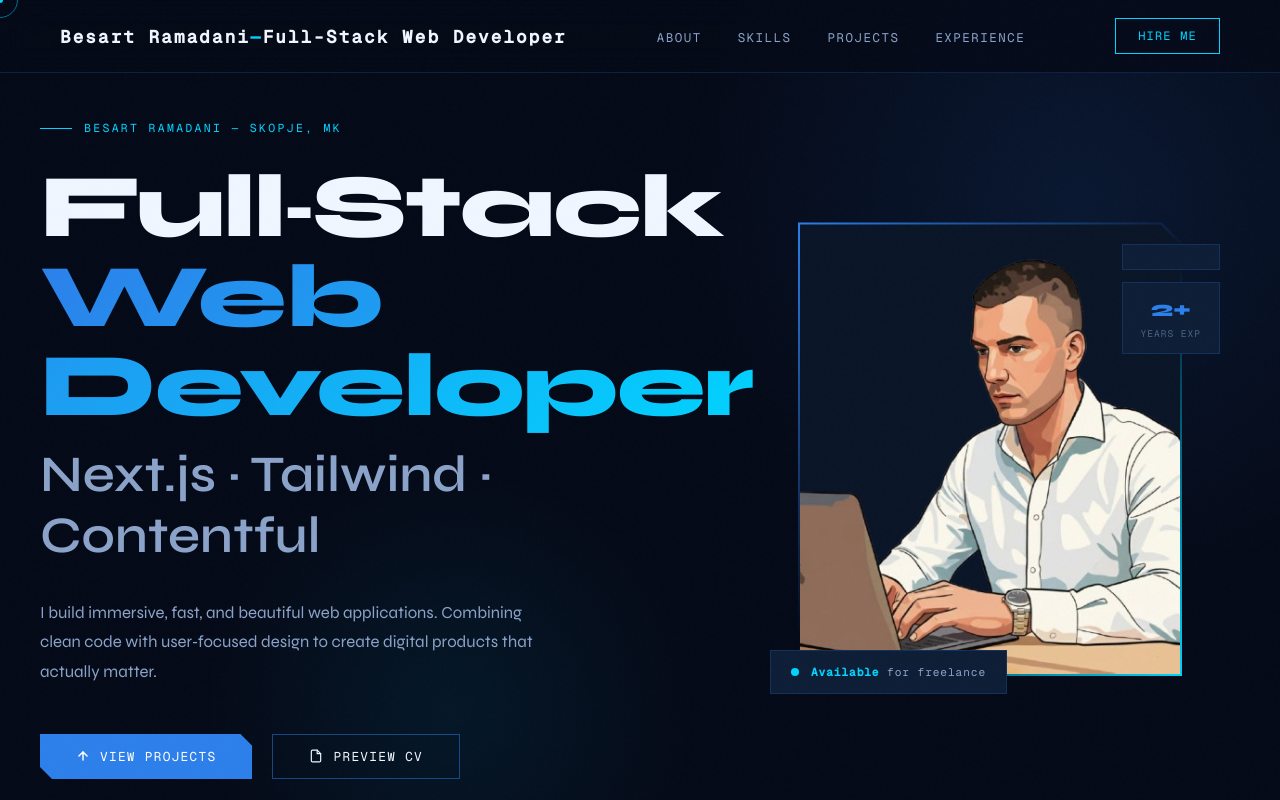
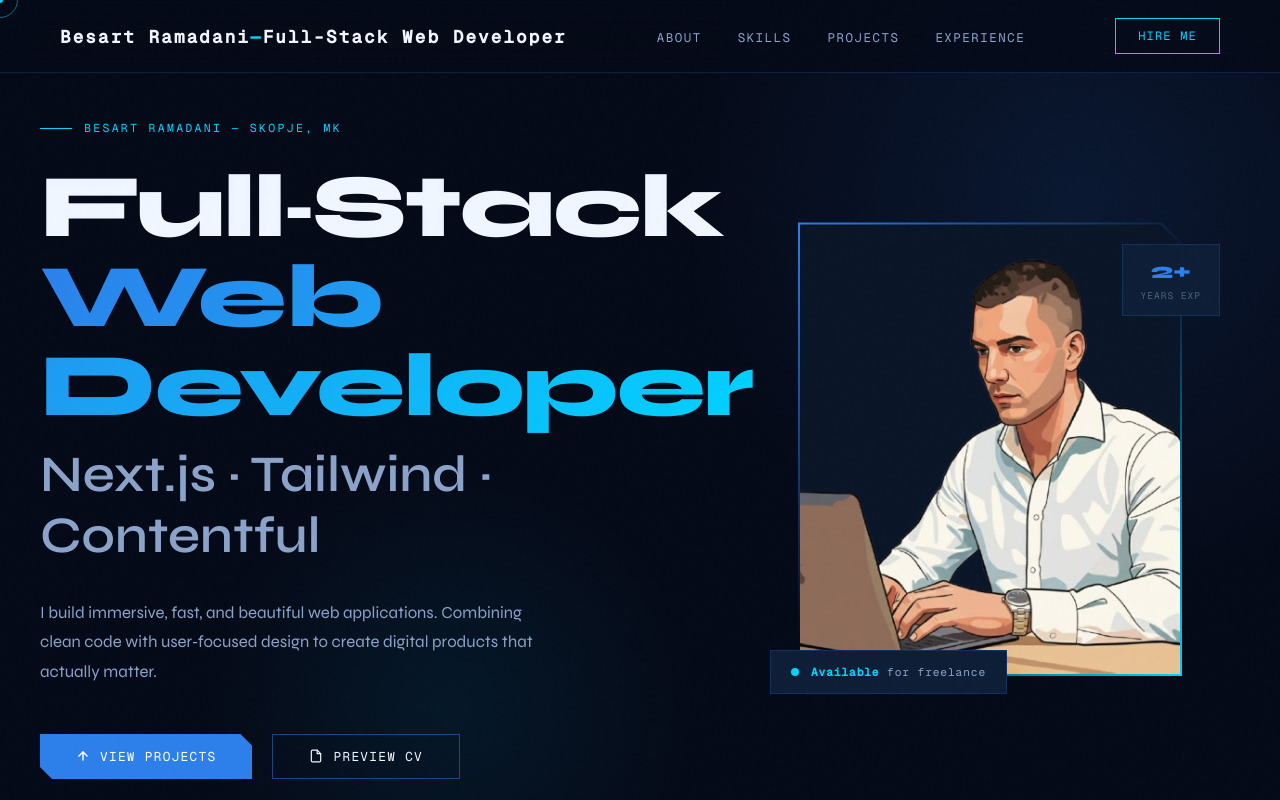
Before and after one commit to BesarttR/portfolio-website, a React (Vite) app: page / in a window 1280 px wide. Shown: the top 800 px of the page. Built offline with nearby package versions, Linux system fonts and the light colour scheme.

Commit message:
small fix

```diff
--- a/src/components/Hero.jsx
+++ b/src/components/Hero.jsx
@@ -58,8 +58,6 @@ export default function Hero() {
 
           <div className="hero-stats">
             <div className="hero-stat">
-            </div>
-            <div className="hero-stat">
               <span className="hero-stat-num">2+</span>
               <span className="hero-stat-lbl">Years Exp</span>
             </div>
```
